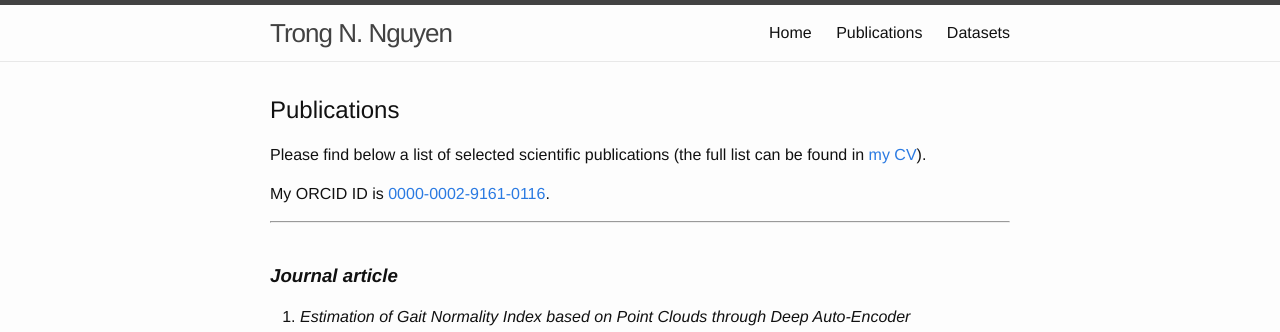
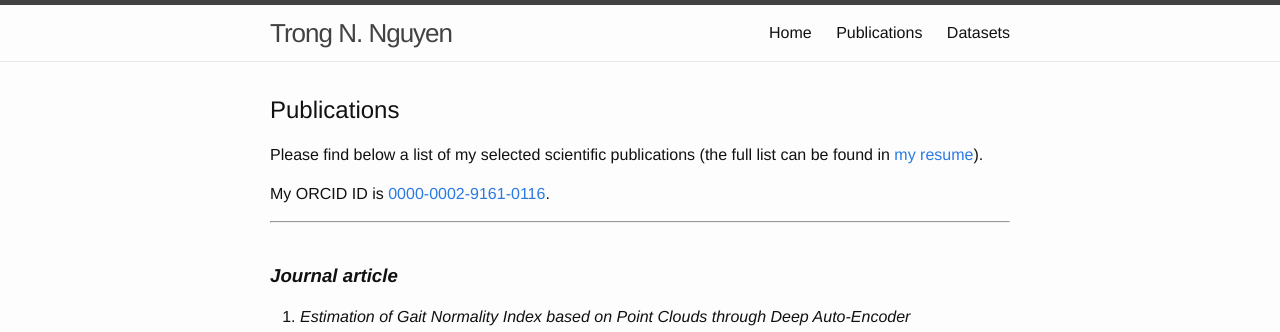
Before and after one commit to nguyetn89/nguyetn89.github.io, a Jekyll site: the page built from publications.md, in a window 1280 px wide. Shown: the top 332 px of the page. Built offline with Jekyll 4.4.1, drawn with Linux system fonts in a browser that asks for light colours.

Commit message:
Update publications.md

```diff
--- a/publications.md
+++ b/publications.md
@@ -7,7 +7,7 @@ weight: 2
 
 ## Publications
 
-Please find below a list of selected scientific publications (the full list can be found in [my CV](/assets/Nguyen_CV.pdf)).
+Please find below a list of my selected scientific publications (the full list can be found in [my resume](/assets/Nguyen_CV.pdf)).
 
 My ORCID ID is [0000-0002-9161-0116](https://orcid.org/0000-0002-9161-0116).
 
```
